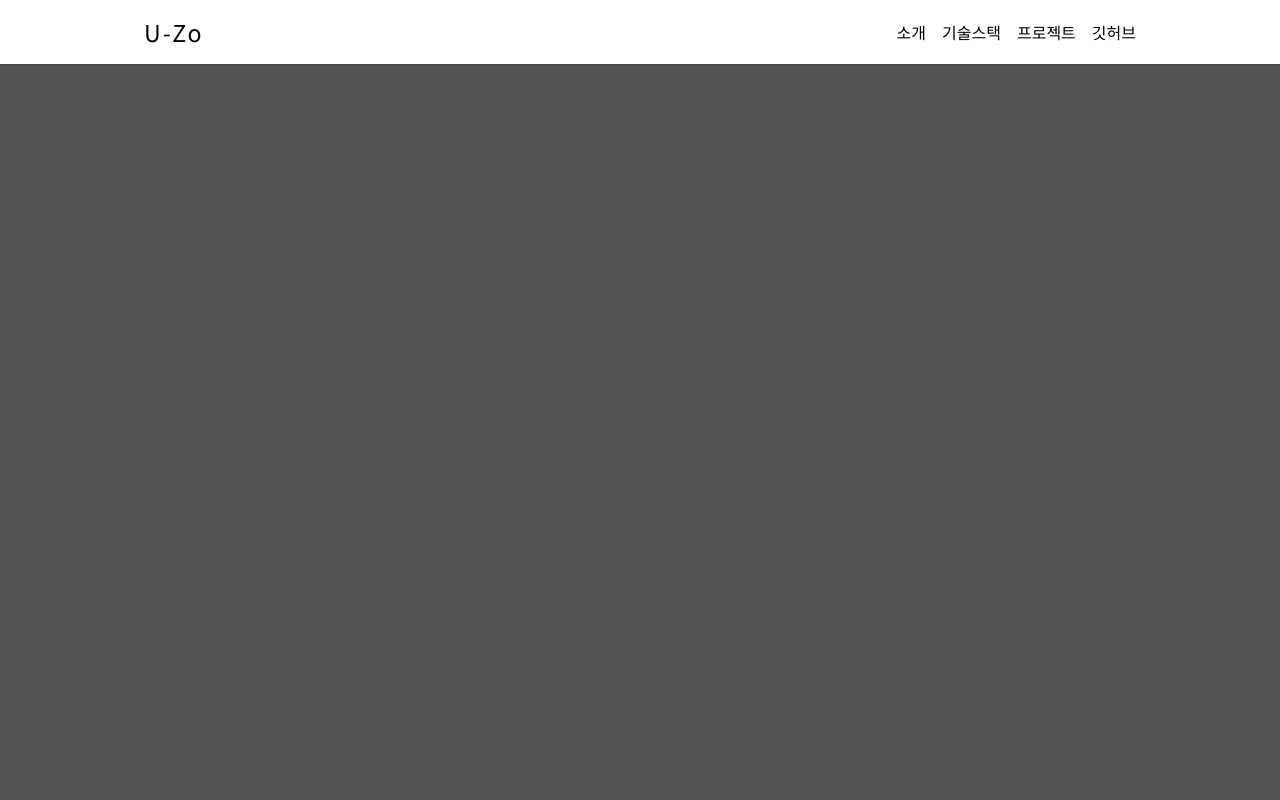
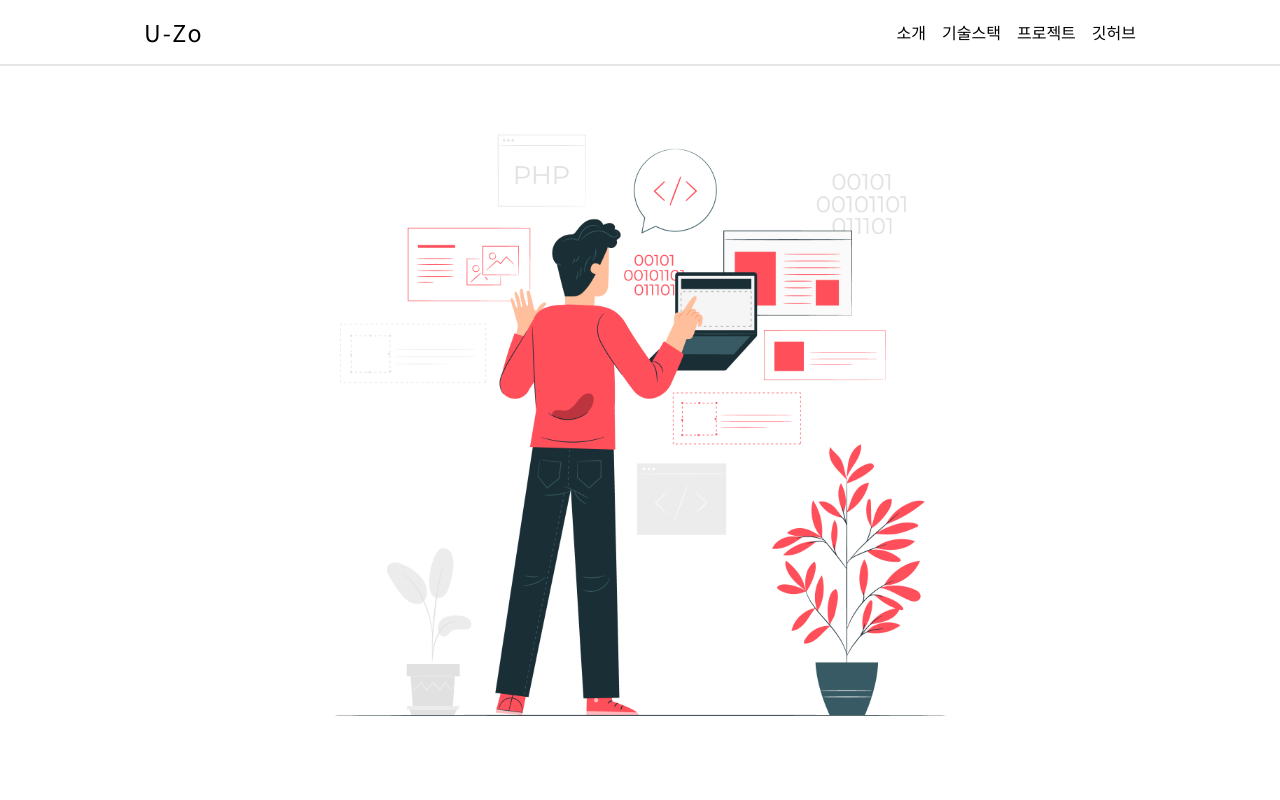
Before and after one commit to U-Zo/react-portfolio, a React (Create React App) app: page / in a window 1280 px wide. Shown: the top 800 px of the page. Built offline with nearby package versions, Linux system fonts and the light colour scheme.

Commit message:
Update temporary main screen

```diff
--- a/src/components/section/Top.js
+++ b/src/components/section/Top.js
@@ -1,9 +1,11 @@
 import React from 'react';
 import styled from 'styled-components';
+import backImg from '../../lib/img/temp.jpg';
 
 const TopBlock = styled.div`
-  height: 750px;
-  background: #555;
+  height: 700px;
+  background: url(${backImg}) no-repeat center center;
+  background-size: contain;
 `;
 
 const Top = () => {
```
Also changed, not shown: src/lib/img/temp.jpg (added).
